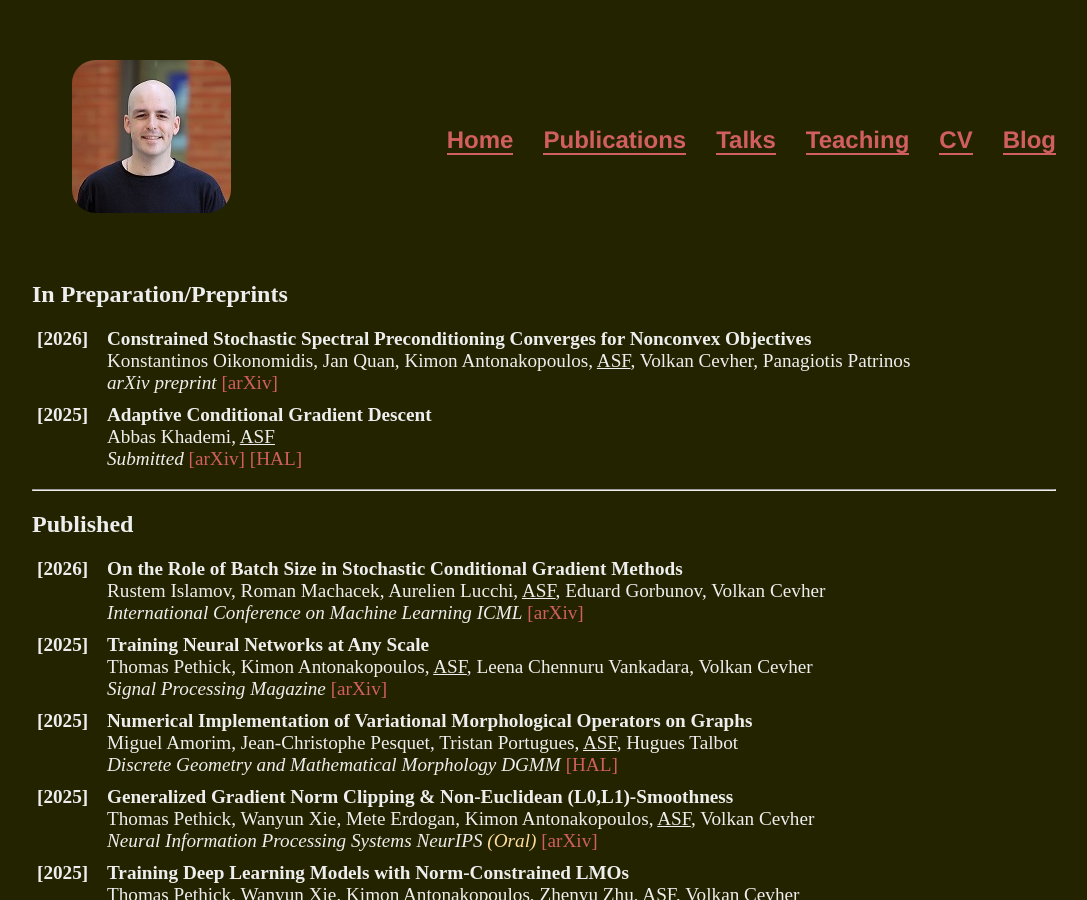
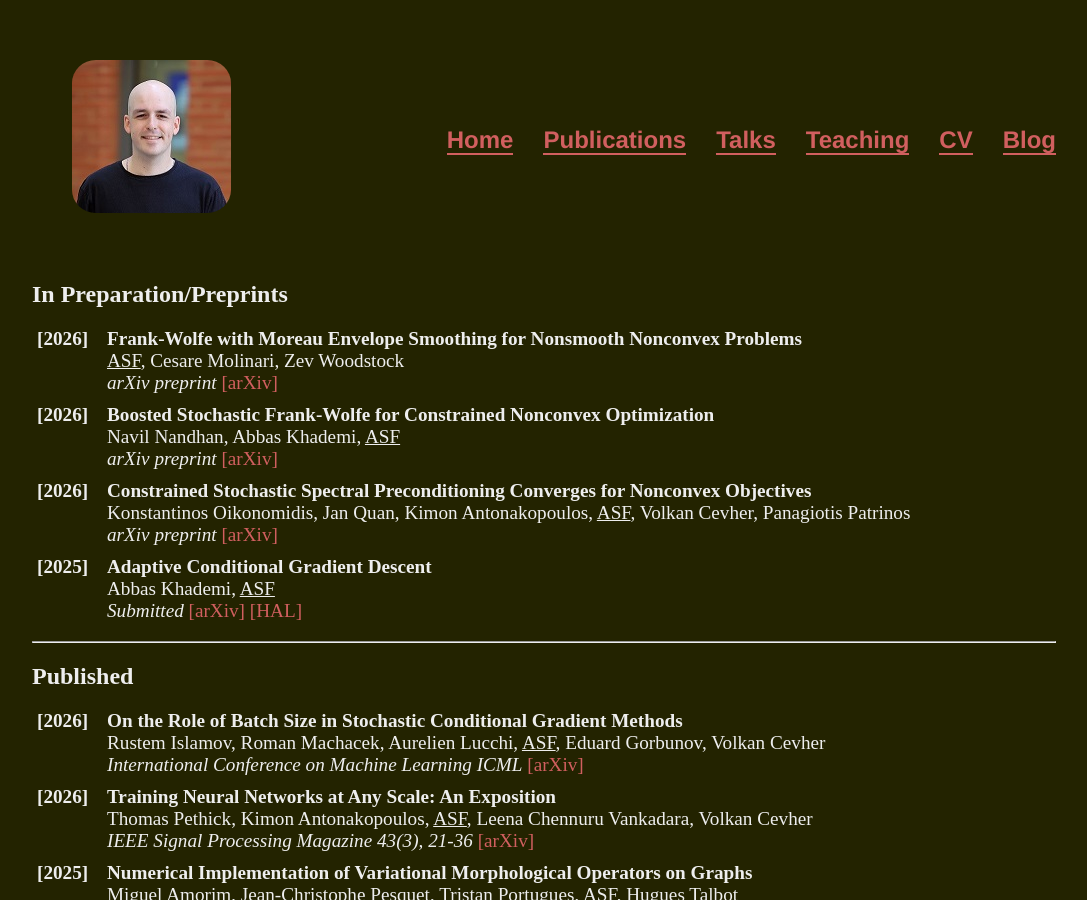
Before and after one commit to tonysf/tonysf.github.io, a Jekyll site: the page built from publications/index.html, in a window 1280 px wide and 900 px high. Shown: the whole window, without its empty margins (96-1183 px from the left). Built offline with Jekyll 4.4.1, drawn with Linux system fonts in a browser that asks for light colours.

Commit message:
Update publications list

```diff
--- a/publications/index.html
+++ b/publications/index.html
@@ -6,6 +6,12 @@ title: Publications - Antonio SILVETI-FALLS
 	<div class="blurb">
 		<h2>In Preparation/Preprints</h2>
 		<p><ul class="publications">
+			<label><b>[2026]</b></label><li> <b>Frank-Wolfe with Moreau Envelope Smoothing for Nonsmooth Nonconvex Problems</b><br>
+				<u>ASF</u>, Cesare Molinari, Zev Woodstock<br>
+				<i>arXiv preprint</i> <a href="https://arxiv.org/abs/2606.00853">[arXiv]</a></li>
+			<label><b>[2026]</b></label><li> <b>Boosted Stochastic Frank-Wolfe for Constrained Nonconvex Optimization</b><br>
+				Navil Nandhan, Abbas Khademi, <u>ASF</u><br>
+				<i>arXiv preprint</i> <a href="https://arxiv.org/abs/2605.25255">[arXiv]</a></li>
 			<label><b>[2026]</b></label><li> <b>Constrained Stochastic Spectral Preconditioning Converges for Nonconvex Objectives</b><br>
 				Konstantinos Oikonomidis, Jan Quan, Kimon Antonakopoulos, <u>ASF</u>, Volkan Cevher, Panagiotis Patrinos<br>
 				<i>arXiv preprint</i> <a href="https://arxiv.org/abs/2605.11850">[arXiv]</a></li>
@@ -19,9 +25,9 @@ title: Publications - Antonio SILVETI-FALLS
 			<label><b>[2026]</b></label><li> <b>On the Role of Batch Size in Stochastic Conditional Gradient Methods</b><br>
 				Rustem Islamov, Roman Machacek, Aurelien Lucchi, <u>ASF</u>, Eduard Gorbunov, Volkan Cevher<br>
 				<i>International Conference on Machine Learning ICML</i> <a href="https://arxiv.org/abs/2603.21191">[arXiv]</a></li>
-			<label><b>[2025]</b></label><li> <b>Training Neural Networks at Any Scale</b><br>
+			<label><b>[2026]</b></label><li> <b>Training Neural Networks at Any Scale: An Exposition</b><br>
 				Thomas Pethick, Kimon Antonakopoulos, <u>ASF</u>, Leena Chennuru Vankadara, Volkan Cevher<br>
-				<i>Signal Processing Magazine</i> <a href="https://arxiv.org/abs/2511.11163">[arXiv]</a></li>
+				<i>IEEE Signal Processing Magazine 43(3), 21-36</i> <a href="https://arxiv.org/abs/2511.11163">[arXiv]</a></li>
 			<label><b>[2025]</b></label><li> <b>Numerical Implementation of Variational Morphological Operators on Graphs</b><br>
 				Miguel Amorim, Jean-Christophe Pesquet, Tristan Portugues, <u>ASF</u>, Hugues Talbot<br>
 				<i>Discrete Geometry and Mathematical Morphology DGMM</i> <a href="https://inria.hal.science/hal-05421047/document">[HAL]</a></li>
```
